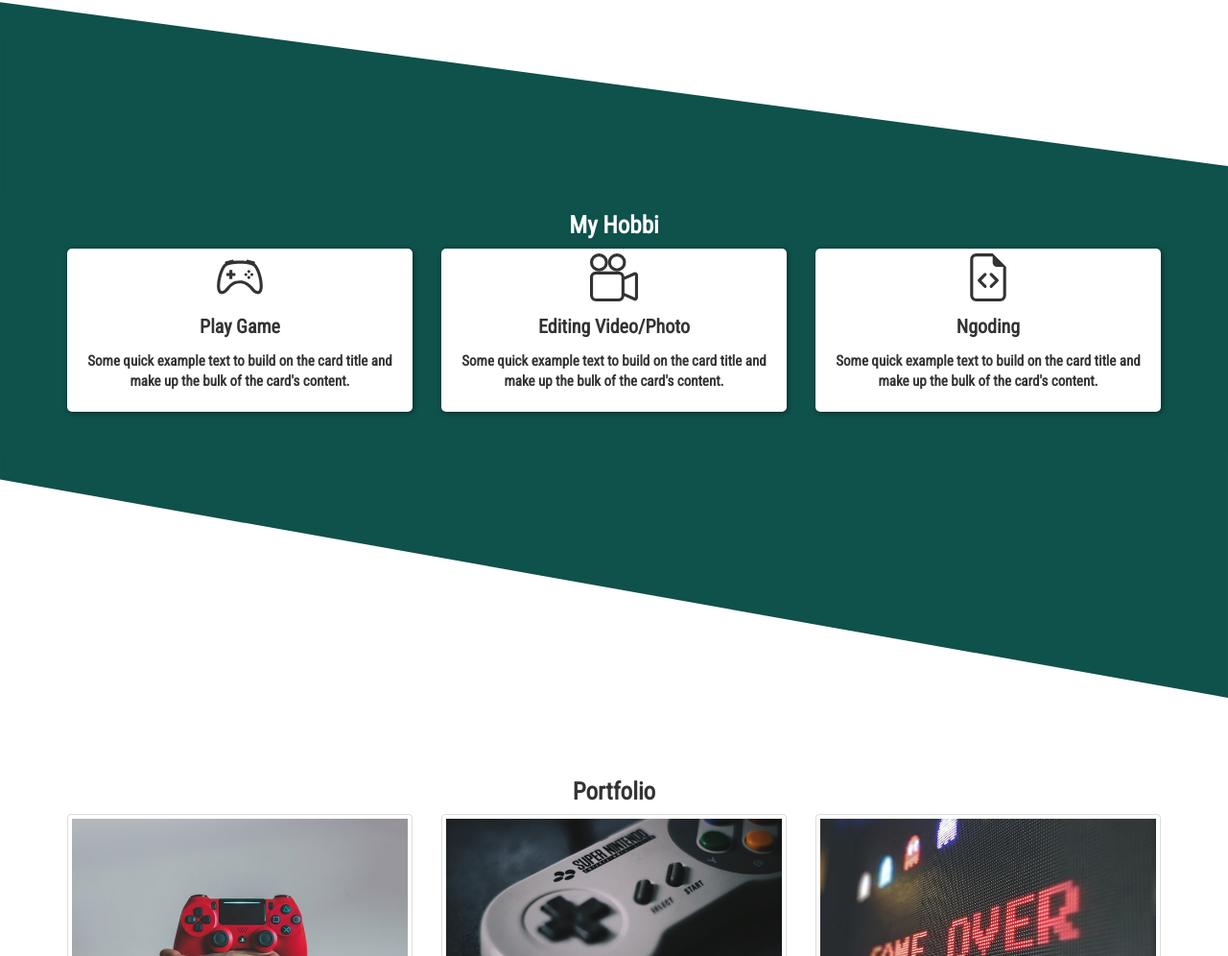
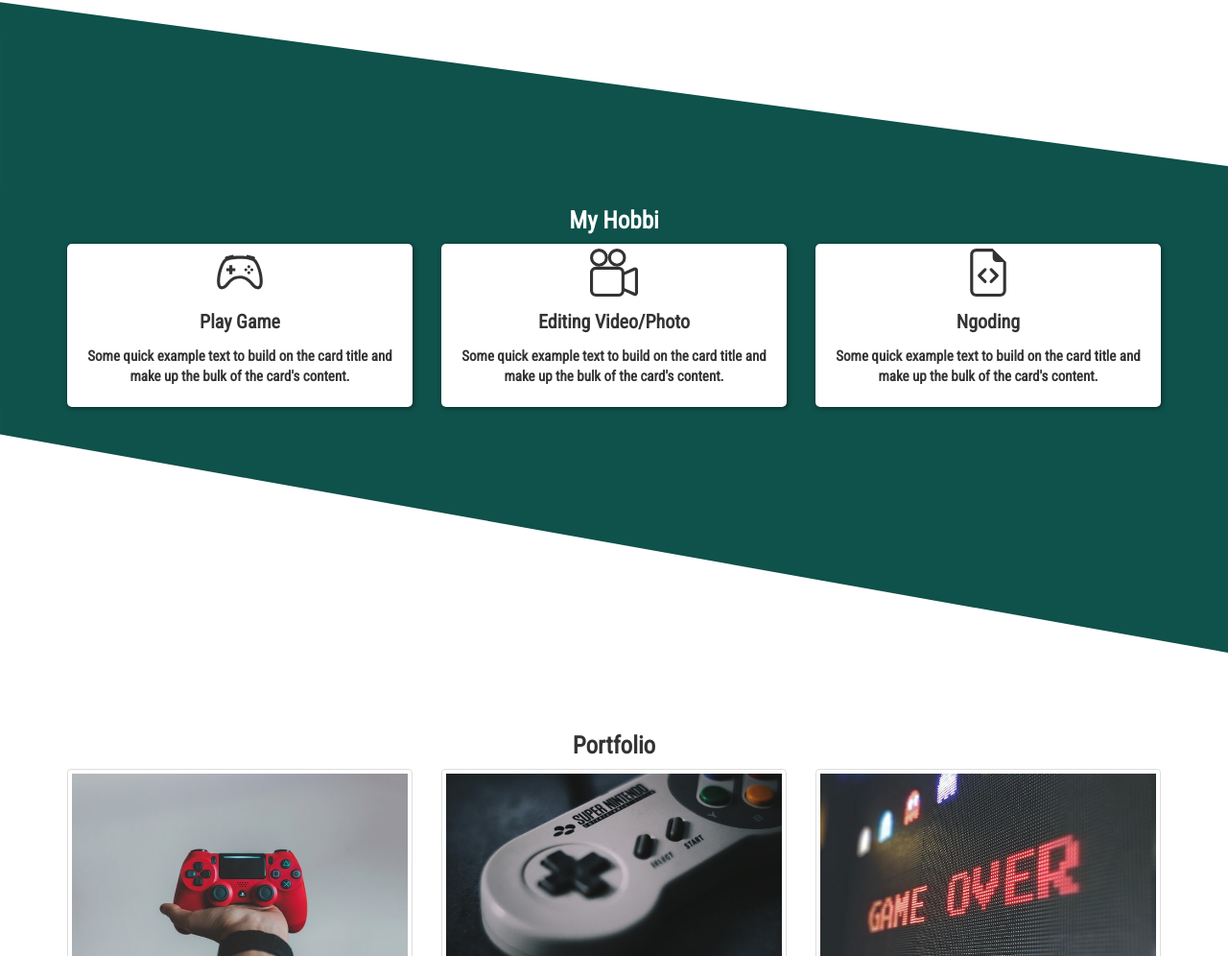
Before and after one commit to waminha/web-portfolio, a plain HTML site: page index.html in a window 1280 px wide. Shown: the part 772-1768 px from the top of the page at 96% size. Drawn offline with nearby package versions, Linux system fonts and the light colour scheme.

Commit message:
merubah sedikit tampilan

```diff
--- a/style.css
+++ b/style.css
@@ -56,8 +56,7 @@ h2 {
 
 .hobi {
   background-color: #0f514b;
-  margin-top: -5px;
-  min-height: 270px;
+  margin-top: -10px;
 }
 
 .hobi h2 {
```
